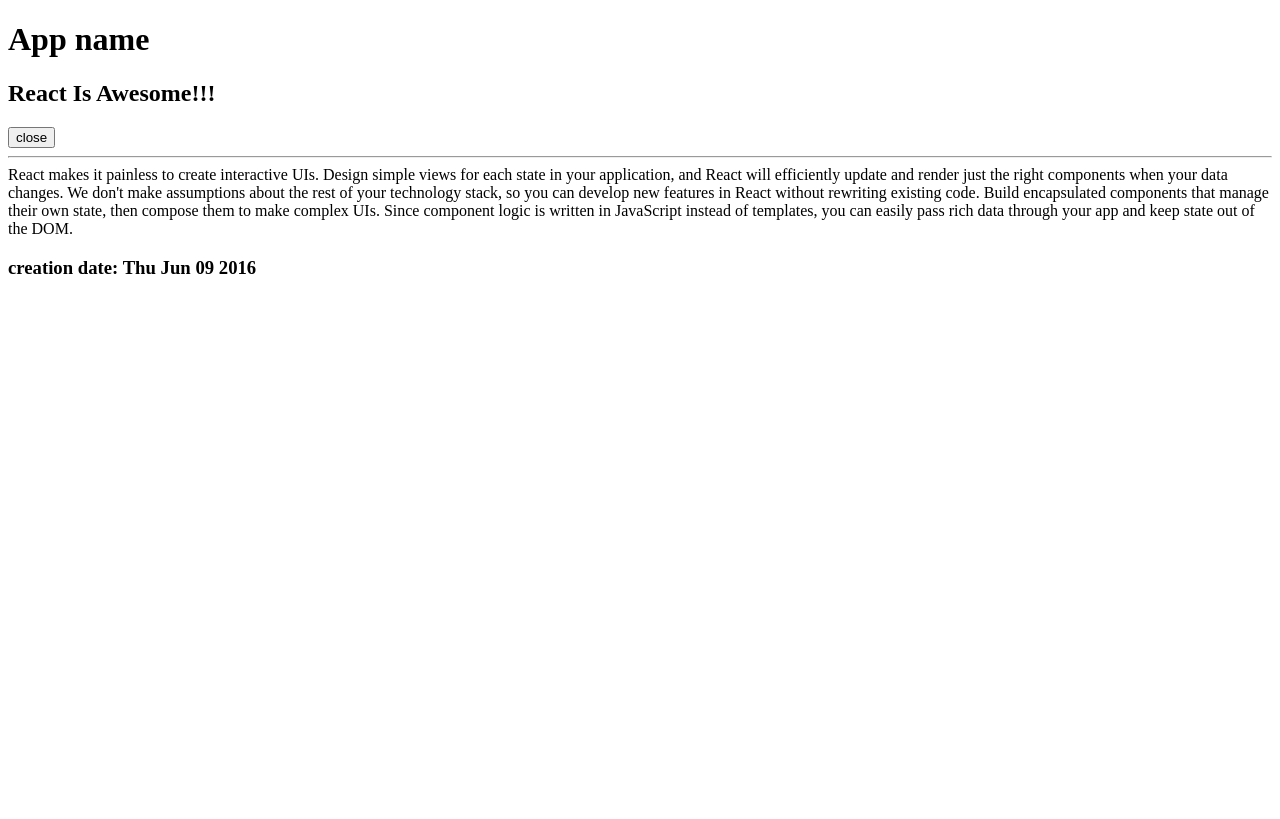
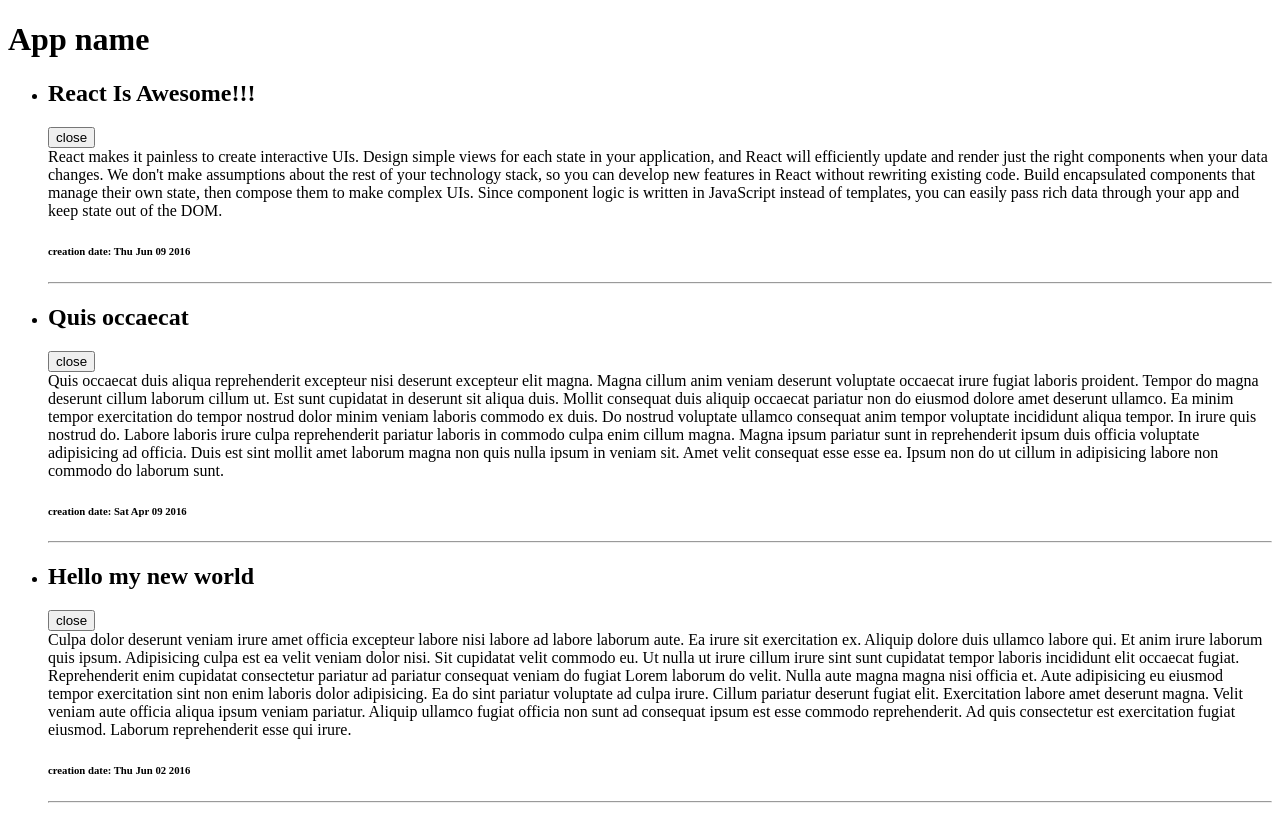
Before and after one commit to Kamesas/react_lessons_by_javascript_ru, a React (Create React App) app: page / in a window 1280 px wide. Built offline with nearby package versions, Linux system fonts and the light colour scheme.

Commit message:
added ArticleList

```diff
--- a/src/components/App.js
+++ b/src/components/App.js
@@ -1,12 +1,12 @@
 import React from 'react'
-import Article from './Article'
-import fixtures from '../fixtures'
+import ArticleList from './ArticleList.js'
+import articles from '../articles'
 
 function App () {
 	return (
 			<div>
 				<h1>App name</h1>
-				<Article article={fixtures[0]} />
+				<ArticleList articles = {articles} />
 			</div>
 		)
 }
--- a/src/components/Article.js
+++ b/src/components/Article.js
@@ -2,12 +2,6 @@
 
 class Article extends Component {
 
-	// constructor(props) {
-	//     super(props);
-	// 	    this.state = {isOpen: true, };
-	// 	   	this.handleClick = handleClick.bind(this) //<button onClick={this.handleClick} >close</button>
- //  };
-  //or simlple
   state = {
   	isOpen: true
   }
@@ -28,9 +22,9 @@
 	    	<div>
       		<h2>{article.title}</h2>
       		<button onClick={this.handleClick} >{this.state.isOpen ? 'close' : 'open'}</button>
-      		<hr/>
 					{body}
-					<h3>creation date: {(new Date(article.date)).toDateString()}</h3>
+					<h6>creation date: {(new Date(article.date)).toDateString()}</h6>
+					<hr/>
       	</div>
 
 	    )
@@ -38,8 +32,4 @@
 
 }
 
-// function handleClick () {
-// 	console.log('---', 'clicked')
-// }
-
 export default Article
--- /dev/null
+++ b/src/components/ArticleList.js
@@ -0,0 +1,14 @@
+import React from 'react'
+import Article from './Article'
+
+export default function ArticlesList ({articles}) {
+	return(
+
+		<ul>
+			<li><Article article = {articles[0]} /></li>
+			<li><Article article = {articles[1]} /></li>
+			<li><Article article = {articles[2]} /></li>
+		</ul>
+
+	)
+}
```
Also changed, not shown: src/articles.js (renamed from src/fixtures.js).
